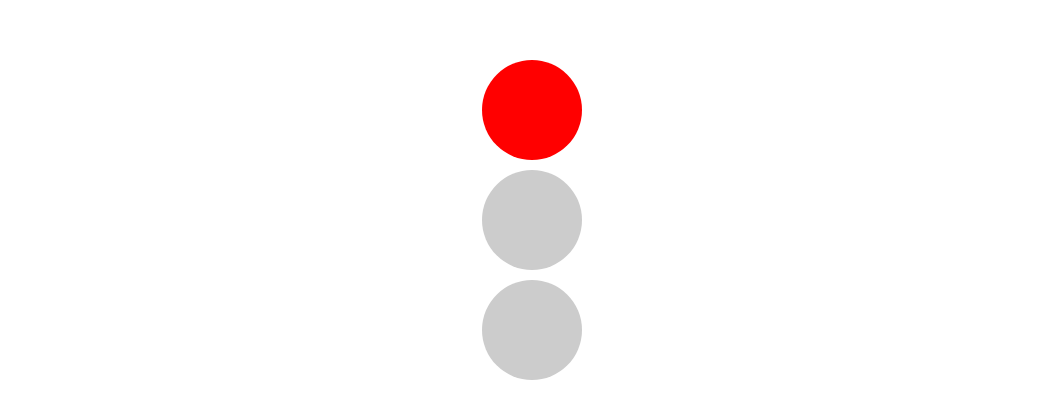
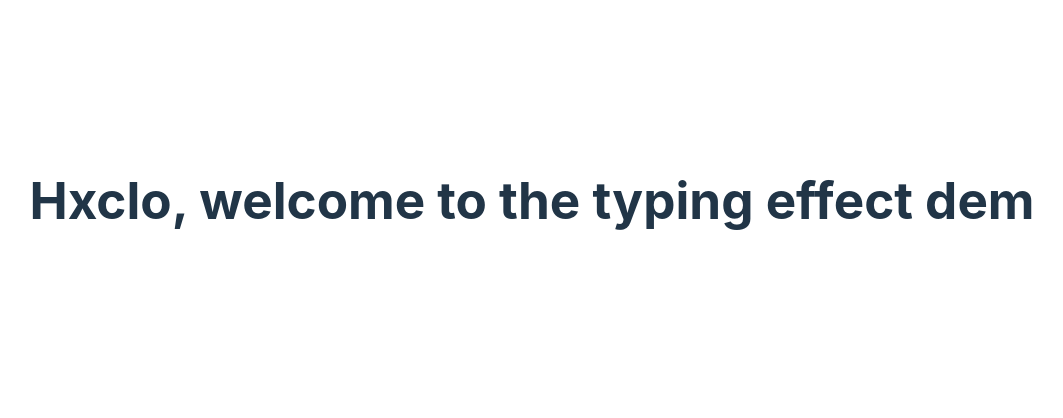
Before and after one commit to PRABHAT1SHUKLA/test-playground, a React (Vite) app: page / in a window 1280 px wide. Shown: the part 200-618 px from the top of the page, without its empty margins (108-1171 px from the left). Built offline with nearby package versions, Linux system fonts and the light colour scheme.

Commit message:
some typing animation shit implemented

```diff
--- a/src/App.tsx
+++ b/src/App.tsx
@@ -1,13 +1,15 @@
 import { useEffect, useState } from 'react'
 
 import './App.css'
+import TrafficLight from './components/TrafficLight'
+import TypingEffect from './components/TypingEffect'
 
 function App() {
 
 
   return (
     <>
-    <TrafficLight/>
+    <TypingEffect/>
 
 
 
@@ -16,53 +18,6 @@
 }
 
 
-const TrafficLight = () => {
-  const [light, setLight] = useState('red'); // Start with red light
-
-  useEffect(() => {
-    const lights = ['red', 'yellow', 'green'];
-    let currentIndex = 0;
-
-    const intervalId = setInterval(() => {
-      currentIndex = (currentIndex + 1) % lights.length;
-      setLight(lights[currentIndex]);
-    }, 500); // Change every 2 seconds
-
-    return () => clearInterval(intervalId);
-  }, []);
-
-  return (
-    <div style={{ textAlign: 'center', marginTop: '50px' }}>
-      <div
-        style={{
-          width: '100px',
-          height: '100px',
-          backgroundColor: light === 'red' ? 'red' : '#ccc',
-          margin: '10px auto',
-          borderRadius: '50%',
-        }}
-      />
-      <div
-        style={{
-          width: '100px',
-          height: '100px',
-          backgroundColor: light === 'yellow' ? 'yellow' : '#ccc',
-          margin: '10px auto',
-          borderRadius: '50%',
-        }}
-      />
-      <div
-        style={{
-          width: '100px',
-          height: '100px',
-          backgroundColor: light === 'green' ? 'green' : '#ccc',
-          margin: '10px auto',
-          borderRadius: '50%',
-        }}
-      />
-    </div>
-  );
-};
 
 
 
--- /dev/null
+++ b/src/components/TrafficLight.tsx
@@ -0,0 +1,51 @@
+import {useState , useEffect} from "react"
+
+const TrafficLight = () => {
+  const [light, setLight] = useState('red'); // Start with red light
+
+  useEffect(() => {
+    const lights = ['red', 'yellow', 'green'];
+    let currentIndex = 0;
+
+    const intervalId = setInterval(() => {
+      currentIndex = (currentIndex + 1) % lights.length;
+      setLight(lights[currentIndex]);
+    }, 500); // Change every 2 seconds
+
+    return () => clearInterval(intervalId);
+  }, []);
+
+  return (
+    <div style={{ textAlign: 'center', marginTop: '50px', display:"flex", marginLeft:"50px" }}>
+      <div
+        style={{
+          width: '100px',
+          height: '100px',
+          backgroundColor: light === 'red' ? 'red' : '#ccc',
+          margin: '10px auto',
+          borderRadius: '50%',
+        }}
+      />
+      <div
+        style={{
+          width: '100px',
+          height: '100px',
+          backgroundColor: light === 'yellow' ? 'yellow' : '#ccc',
+          margin: '10px auto',
+          borderRadius: '50%',
+        }}
+      />
+      <div
+        style={{
+          width: '100px',
+          height: '100px',
+          backgroundColor: light === 'green' ? 'green' : '#ccc',
+          margin: '10px auto',
+          borderRadius: '50%',
+        }}
+      />
+    </div>
+  );
+};
+
+export default TrafficLight
--- /dev/null
+++ b/src/components/TypingEffect.tsx
@@ -0,0 +1,22 @@
+import React, { useState, useEffect } from 'react';
+
+const TypingEffect = ({ text = "Hlxclo, welcome to the typing effect demo!" }) => {
+  const [displayedText, setDisplayedText] = useState('');
+
+
+  useEffect(() => {
+   let index =0
+    setDisplayedText('')
+    const intervalId = setInterval(() => {
+      setDisplayedText((prev) => prev + text[index]);
+      index++;
+      if (index >= text.length) clearInterval(intervalId);
+    }, 200);
+
+    return () => clearInterval(intervalId);
+  }, [text]);
+
+  return <h1>{displayedText}</h1>;
+};
+
+export default TypingEffect;
```
